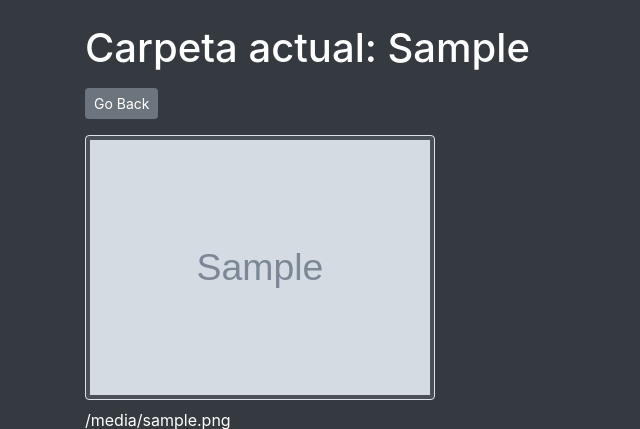
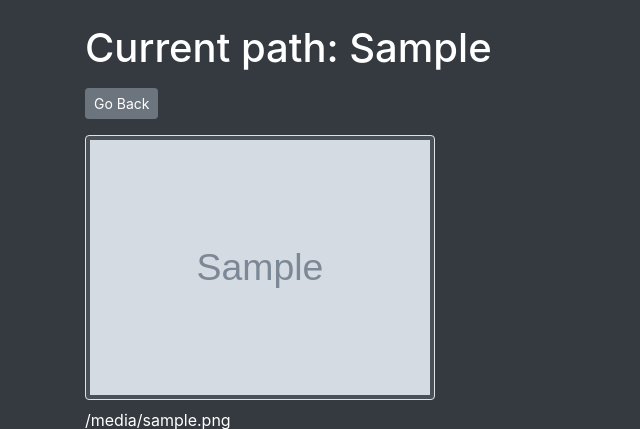
Before and after one commit to Rodrigo-Flores/multimedia-sharing, a Flask app: template templates/index.html in a window 1280 px wide. Shown: the top 429 px of the page, without its empty margins (0-640 px from the left). Run offline with Flask 3, Linux system fonts and the light colour scheme; the template is opened without the code that fills it: most values are stand-ins (such as "Sample title", 1, 10 or a date in 2020); grey boxes marked "Sample" are stand-in pictures; some libraries are stand-ins or nearby versions.

Commit message:
feat(langauge): to english

```diff
--- a/templates/index.html
+++ b/templates/index.html
@@ -44,7 +44,7 @@
 
 <body>
   <div class="container">
-    <h1 class="mt-4 mb-3">Carpeta actual: {{ current_path }}</h1>
+    <h1 class="mt-4 mb-3">Current path: {{ current_path }}</h1>
 
     {% if current_path != '' %}
     <div>
```
